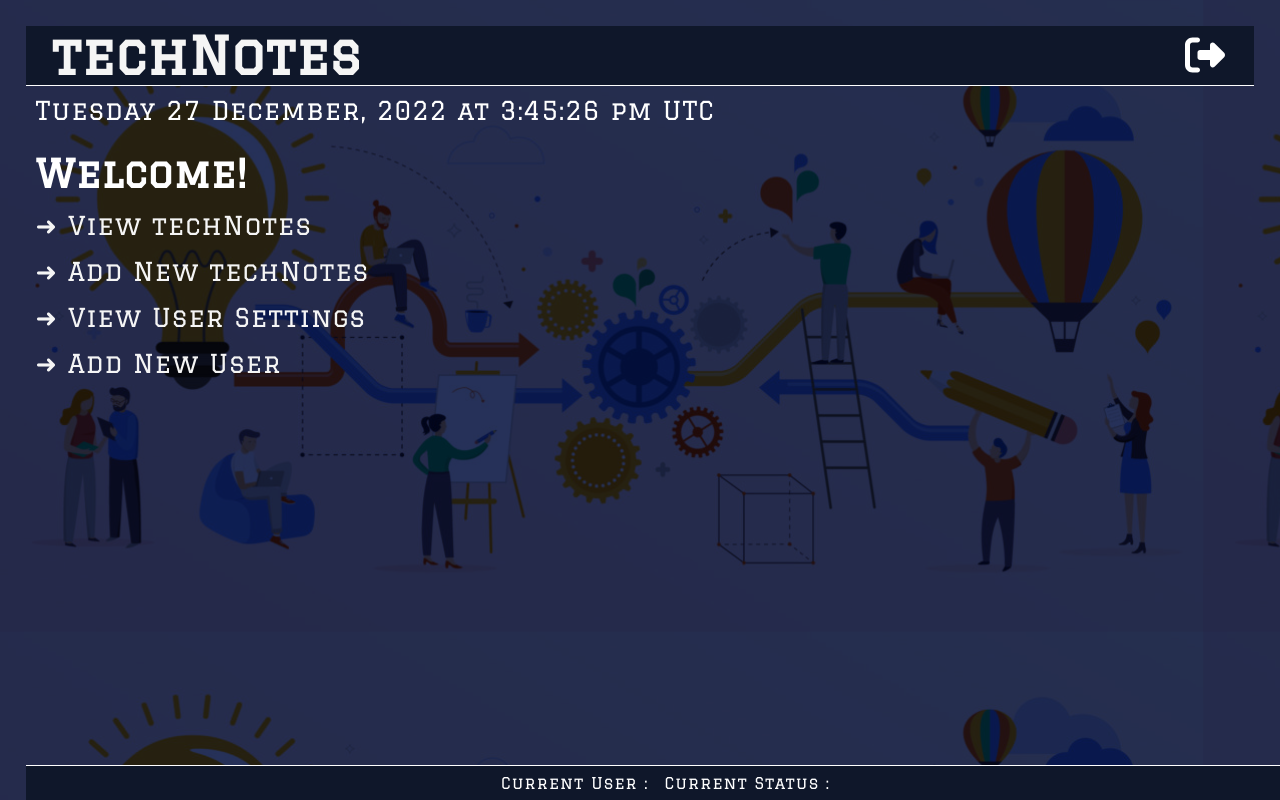
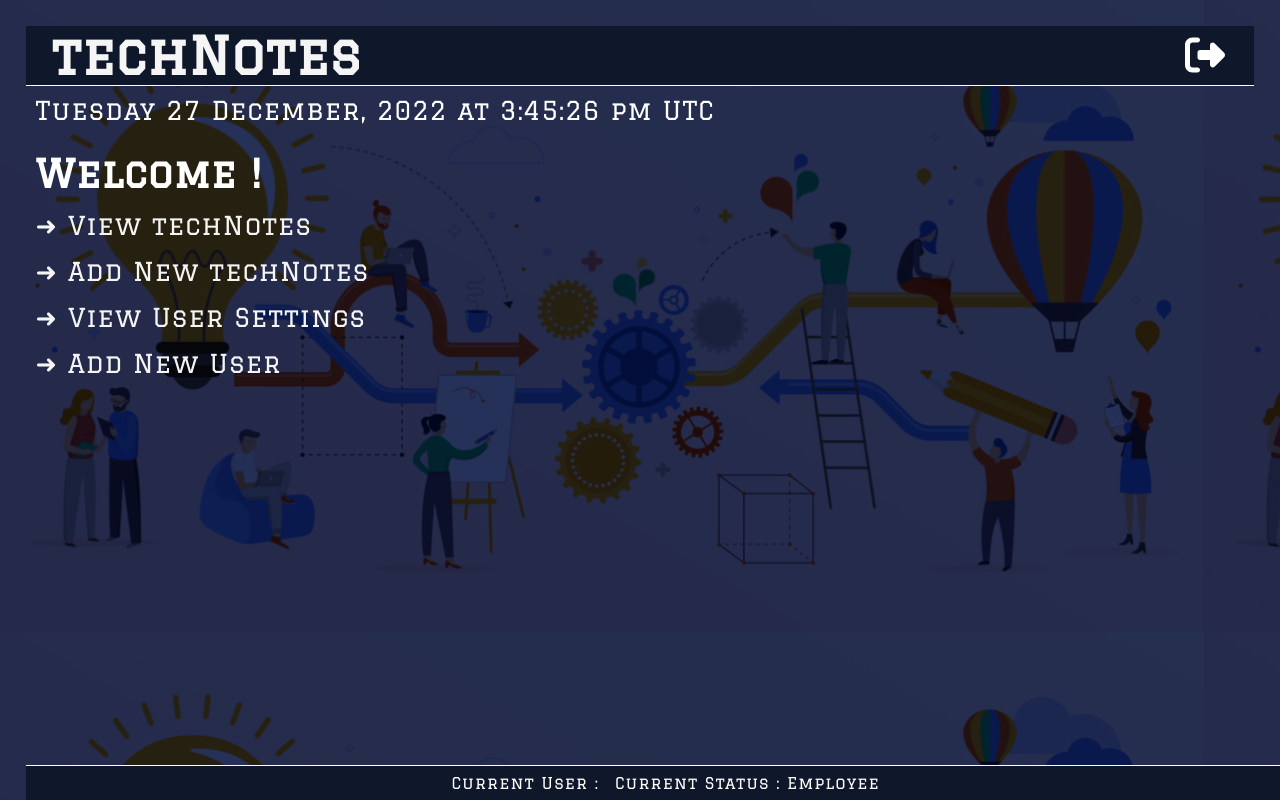
Before and after one commit to FrankYChills/techNotesAPP, a React (Create React App) app: page /dash in a window 1280 px wide. Built offline with nearby package versions, Linux system fonts and the light colour scheme; no server answers; a web font is replaced by a local one.

Commit message:
create useAuth hook

```diff
--- a/package.json
+++ b/package.json
@@ -7,6 +7,7 @@
     "@fortawesome/free-solid-svg-icons": "^6.2.1",
     "@fortawesome/react-fontawesome": "^0.2.0",
     "@reduxjs/toolkit": "^1.9.1",
+    "jwt-decode": "^3.1.2",
     "react": "^18.2.0",
     "react-dom": "^18.2.0",
     "react-redux": "^8.0.5",
--- a/src/components/DashFooter.js
+++ b/src/components/DashFooter.js
@@ -3,7 +3,12 @@ import { faHouse } from "@fortawesome/free-solid-svg-icons";
 
 import { useNavigate, useLocation } from "react-router-dom";
 
+import useAuth from "../hooks/useAuth";
+
 const DashFooter = () => {
+  // get username and status from custom hook
+  const { username, status } = useAuth();
+
   const navigate = useNavigate();
   const { pathname } = useLocation();
 
@@ -25,8 +30,8 @@ const DashFooter = () => {
   const content = (
     <footer className="dash-footer">
       {goHomeButton}
-      <p>Current User : </p>
-      <p>Current Status : </p>
+      <p>Current User : {username} </p>
+      <p>Current Status : {status} </p>
     </footer>
   );
   return content;
--- a/src/features/auth/Welcome.js
+++ b/src/features/auth/Welcome.js
@@ -1,6 +1,10 @@
 import { Link } from "react-router-dom";
 
+import useAuth from "../../hooks/useAuth";
+
 const Welcome = () => {
+  // get user data using auth hook
+  const { username, isManager, isAdmin } = useAuth();
   const date = new Date();
   console.log(date);
   const today = new Intl.DateTimeFormat("en-IN", {
@@ -11,7 +15,7 @@ const Welcome = () => {
   const content = (
     <section className="welcome">
       <p style={{ margin: "10px" }}>{today}</p>
-      <h1 style={{ marginLeft: "10px" }}>Welcome!</h1>
+      <h1 style={{ marginLeft: "10px" }}>Welcome {username}!</h1>
       <p style={{ marginLeft: "10px" }}>
         <Link to="/dash/notes"> View techNotes</Link>
       </p>
--- /dev/null
+++ b/src/hooks/useAuth.js
@@ -0,0 +1,33 @@
+import { useSelector } from "react-redux";
+import jwtDecode from "jwt-decode";
+
+import { selectCurrentToken } from "../features/auth/authSlice";
+
+const useAuth = () => {
+  const token = useSelector(selectCurrentToken);
+  let isManager = false;
+  let isAdmin = false;
+  let status = "Employee";
+
+  if (token) {
+    // decode the token in the state
+    const decoded = jwtDecode(token);
+    const { username, roles } = decoded.userInfo;
+
+    isManager = roles.includes("Manager");
+    isAdmin = roles.includes("Admin");
+
+    if (isManager) {
+      status = "Manager";
+    }
+    if (isAdmin) {
+      status = "Admin";
+    }
+
+    return { username, roles, isManager, isAdmin, status };
+  }
+
+  return { username: "", roles: [], isManager, isAdmin, status };
+};
+
+export default useAuth;
```
Also changed, not shown: 1 other file (tests, documents, lock files or other folders).
